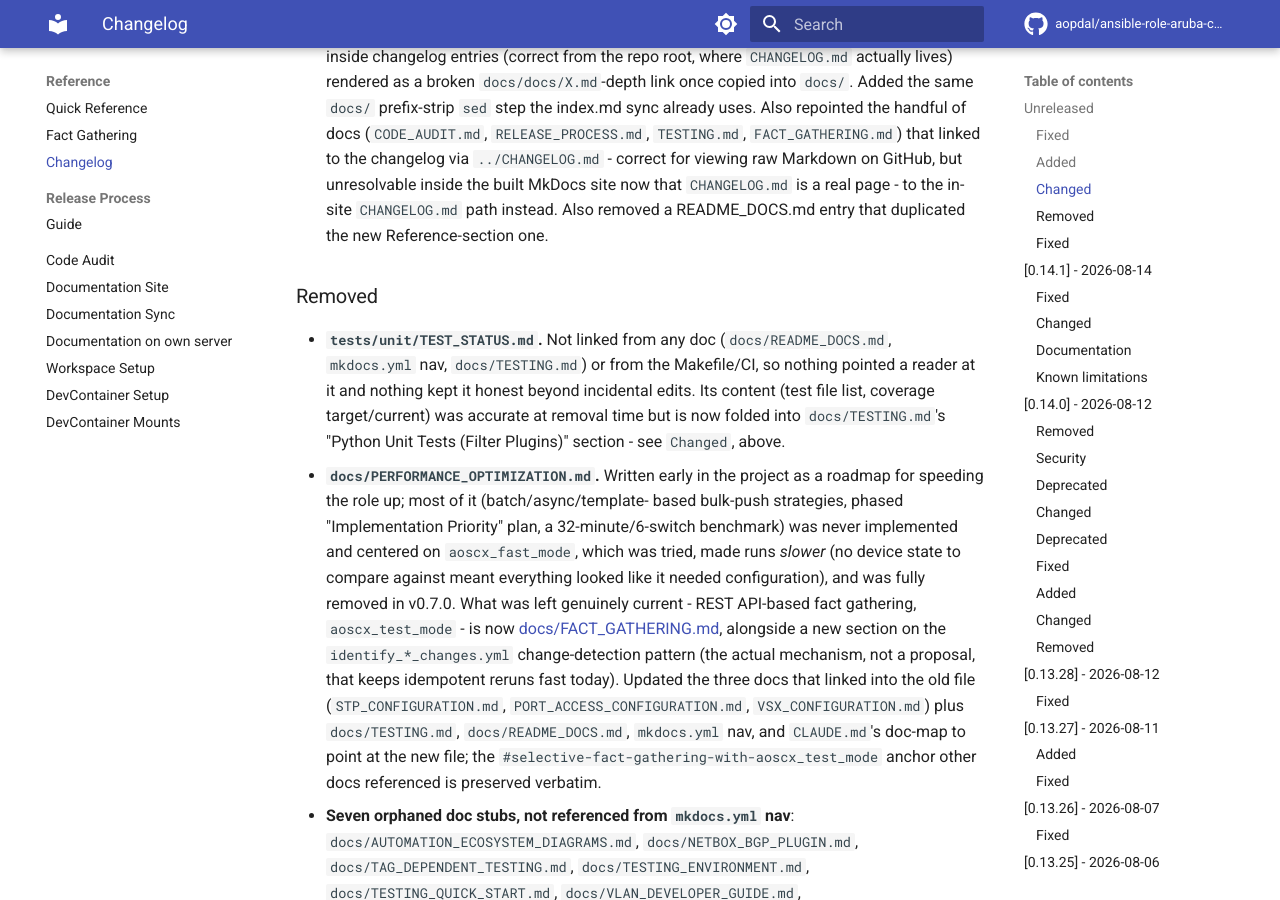
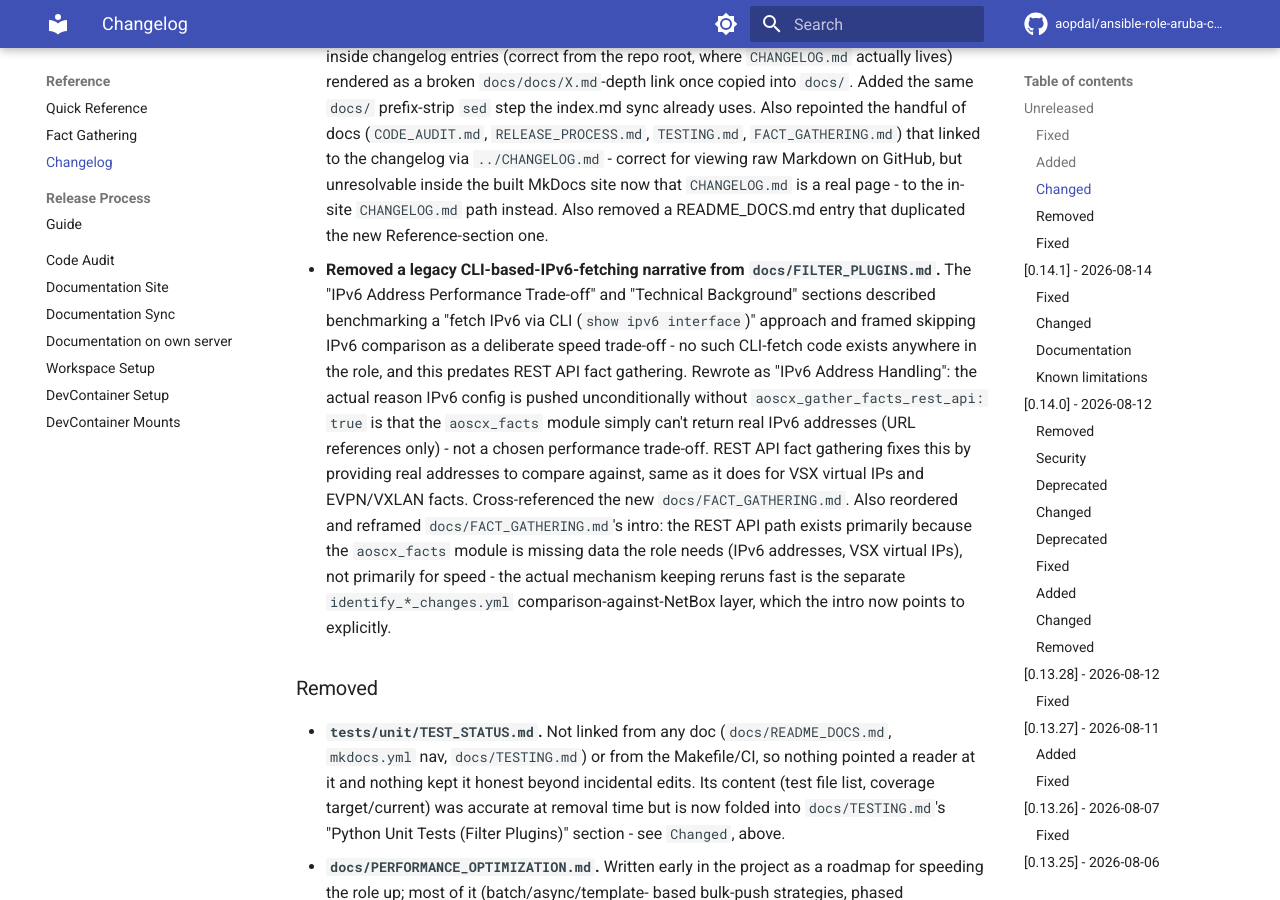
Before and after one commit to aopdal/ansible-role-aruba-cx-switch, an MkDocs documentation site: the page built from docs/CHANGELOG.md, in a window 1280 px wide and 900 px high, scrolled down 2793 px. Built offline with MkDocs 1.6.1 and Material for MkDocs 9.7.7, drawn with Linux system fonts in a browser that asks for light colours; comment, search, counter and statistics services are not loaded.

Commit message:
docs: clean up documentation

````diff
--- a/CHANGELOG.md
+++ b/CHANGELOG.md
@@ -135,6 +135,25 @@
   unresolvable inside the built MkDocs site now that `CHANGELOG.md` is a
   real page - to the in-site `CHANGELOG.md` path instead. Also removed a
   README_DOCS.md entry that duplicated the new Reference-section one.
+- **Removed a legacy CLI-based-IPv6-fetching narrative from
+  `docs/FILTER_PLUGINS.md`.** The "IPv6 Address Performance Trade-off" and
+  "Technical Background" sections described benchmarking a "fetch IPv6
+  via CLI (`show ipv6 interface`)" approach and framed skipping IPv6
+  comparison as a deliberate speed trade-off - no such CLI-fetch code
+  exists anywhere in the role, and this predates REST API fact gathering.
+  Rewrote as "IPv6 Address Handling": the actual reason IPv6 config is
+  pushed unconditionally without `aoscx_gather_facts_rest_api: true` is
+  that the `aoscx_facts` module simply can't return real IPv6 addresses
+  (URL references only) - not a chosen performance trade-off. REST API
+  fact gathering fixes this by providing real addresses to compare
+  against, same as it does for VSX virtual IPs and EVPN/VXLAN facts.
+  Cross-referenced the new `docs/FACT_GATHERING.md`. Also reordered and
+  reframed `docs/FACT_GATHERING.md`'s intro: the REST API path exists
+  primarily because the `aoscx_facts` module is missing data the role
+  needs (IPv6 addresses, VSX virtual IPs), not primarily for speed - the
+  actual mechanism keeping reruns fast is the separate
+  `identify_*_changes.yml` comparison-against-NetBox layer, which the
+  intro now points to explicitly.
 
 ### Removed
 
--- a/README.md
+++ b/README.md
@@ -21,7 +21,7 @@
 - [Features](#features)
 - [Requirements](#requirements)
 - [Installation](#installation)
-- [Documentation](#-documentation)
+- [Documentation](#documentation)
 - [Role Variables](#role-variables)
 - [Example Playbook](#example-playbook)
 - [Usage Examples](#usage-examples)
@@ -44,7 +44,7 @@
 
 ## Getting Started
 
-This section covers using the role for network configuration. For development setup, see [Developer Documentation](#developer-documentation).
+This section covers using the role for network configuration. For development setup, see [Developer Documentation](#developer-environment-docs).
 
 ### Prerequisites
 
--- a/docs/CHANGELOG.md
+++ b/docs/CHANGELOG.md
@@ -135,6 +135,25 @@
   unresolvable inside the built MkDocs site now that `CHANGELOG.md` is a
   real page - to the in-site `CHANGELOG.md` path instead. Also removed a
   README_DOCS.md entry that duplicated the new Reference-section one.
+- **Removed a legacy CLI-based-IPv6-fetching narrative from
+  `docs/FILTER_PLUGINS.md`.** The "IPv6 Address Performance Trade-off" and
+  "Technical Background" sections described benchmarking a "fetch IPv6
+  via CLI (`show ipv6 interface`)" approach and framed skipping IPv6
+  comparison as a deliberate speed trade-off - no such CLI-fetch code
+  exists anywhere in the role, and this predates REST API fact gathering.
+  Rewrote as "IPv6 Address Handling": the actual reason IPv6 config is
+  pushed unconditionally without `aoscx_gather_facts_rest_api: true` is
+  that the `aoscx_facts` module simply can't return real IPv6 addresses
+  (URL references only) - not a chosen performance trade-off. REST API
+  fact gathering fixes this by providing real addresses to compare
+  against, same as it does for VSX virtual IPs and EVPN/VXLAN facts.
+  Cross-referenced the new `docs/FACT_GATHERING.md`. Also reordered and
+  reframed `docs/FACT_GATHERING.md`'s intro: the REST API path exists
+  primarily because the `aoscx_facts` module is missing data the role
+  needs (IPv6 addresses, VSX virtual IPs), not primarily for speed - the
+  actual mechanism keeping reruns fast is the separate
+  `identify_*_changes.yml` comparison-against-NetBox layer, which the
+  intro now points to explicitly.
 
 ### Removed
 
--- a/docs/FACT_GATHERING.md
+++ b/docs/FACT_GATHERING.md
@@ -1,8 +1,13 @@
 # Fact Gathering
 
-The role supports two ways of gathering device facts, and a per-feature
-change-detection layer built on top of them that keeps idempotent reruns
-fast. This page documents both.
+The role supports two ways of gathering device facts. The key difference
+between them is **data completeness**: the default `aoscx_facts` module
+(pyaoscx-based) is missing information the role needs for several
+features, and REST API fact gathering exists to fill those gaps. It also
+happens to be faster, but that's a secondary benefit - the actual
+mechanism that keeps idempotent reruns fast is a separate layer, covered
+in [Change detection](#change-detection-identify__changesyml) below, that
+compares whichever facts were gathered against NetBox's intended state.
 
 > **History**: an earlier `aoscx_fast_mode` variable tried to speed things
 > up by skipping fact gathering entirely. That made runs *slower* in
@@ -11,27 +16,34 @@
 > (and making more API calls) than a normal run. It was deprecated and
 > fully removed in v0.7.0; see [CHANGELOG.md](CHANGELOG.md) if you're
 > looking for it. Use `aoscx_gather_facts_rest_api: true` below instead —
-> it's a genuine speedup, because it keeps device-state comparison intact.
+> it fills in data the default module can't provide, which is what makes
+> accurate comparison (and therefore a genuine speedup) possible.
 
 ## Two fact-gathering modes
 
 | | `aoscx_facts` module (default) | REST API direct (`aoscx_gather_facts_rest_api: true`) |
 |---|---|---|
+| IPv6 addresses | URI references only, not usable for comparison | Actual addresses |
+| VSX virtual IPs | Not included | Included |
+| EVPN/VXLAN facts | Separate queries | Same session |
 | Compatibility | All supported firmware versions | Requires REST API v10.15+ |
 | Typical time (50 interfaces) | 15-30 seconds | 3-5 seconds |
 | API calls | Multiple (per resource) | 2-4 total (single session) |
-| IPv6 addresses | URI references only | Actual addresses |
-| VSX virtual IPs | Not included | Included |
-| EVPN/VXLAN facts | Separate queries | Same session |
 
 Both modes populate the same `network_resources` facts structure the rest
 of the role reads from, so nothing downstream needs to know which mode
-gathered them.
+gathered them. Where a mode can't provide real data for a field (IPv6
+addresses being the main case - see
+[FILTER_PLUGINS.md](FILTER_PLUGINS.md#ipv6-address-handling)), the role
+falls back to pushing that config unconditionally rather than silently
+getting it wrong.
 
 ## REST API-based fact gathering (recommended)
 
-For faster gathering with more complete data, enable direct REST API
-calls instead of the `aoscx_facts` module:
+The `aoscx_facts` module doesn't expose everything the role needs -
+notably real IPv6 addresses (only URL references) and VSX virtual IPs.
+Enable direct REST API calls instead to get complete data in a single
+session, which is also faster:
 
 ```yaml
 # group_vars or playbook
--- a/docs/FILTER_PLUGINS.md
+++ b/docs/FILTER_PLUGINS.md
@@ -180,11 +180,11 @@
 - With filtering: Only tasks for actual changes
 - Time saved: Significant reduction in L3 configuration phase
 
-### IPv6 Address Performance Trade-off
+### IPv6 Address Handling
 
-**Default implementation**: Always configure, suppress false positives
-
-IPv6 addresses in AOS-CX device facts are returned as REST API URL references:
+IPv6 addresses are a special case because the `aoscx_facts` module (the
+default fact-gathering path) only returns them as REST API URL
+references, not the actual addresses:
 
 ```json
 {
@@ -192,33 +192,36 @@
 }
 ```
 
-**Challenge**: The actual IPv6 addresses are not available in facts, only URL references to where they can be fetched.
+Without real addresses to compare against, the role has no way to know
+whether a given IPv6 address is already configured. **Without REST API
+fact gathering enabled, IPv6 configuration is therefore always pushed
+unconditionally** - still idempotent at the CLI level (duplicate commands
+have no effect), but every run reports `changed: true` for these tasks
+even when nothing actually changed.
 
-**Solution — REST API Facts** (`aoscx_gather_facts_rest_api: true`):
-
-`tasks/gather_facts_rest_api.yml` queries the REST API at `depth=2`, which returns actual IPv6 addresses (and VSX virtual IPs) instead of URL references. The result is stored in `aoscx_enhanced_interface_facts` and passed to `get_interfaces_needing_config_changes()` as the `enhanced_facts` argument. When present, the filter performs full IPv6 comparison and only configures addresses that are missing.
+**Fix — REST API fact gathering** (`aoscx_gather_facts_rest_api: true`):
+`tasks/gather_facts_rest_api.yml` queries the REST API at `depth=2`, which
+returns actual IPv6 addresses (and VSX virtual IPs) instead of URL
+references. The result is stored in `aoscx_enhanced_interface_facts` and
+passed to `get_interfaces_needing_config_changes()` as the
+`enhanced_facts` argument. When present, the filter performs full IPv6
+comparison against NetBox's intended state and only configures addresses
+that are actually missing - the same compare-device-facts-to-NetBox
+approach used for IPv4 and everywhere else in the role. See
+[FACT_GATHERING.md](FACT_GATHERING.md) for why REST API fact gathering
+exists and how it works.
 
 ```yaml
 # Enable in host_vars or group_vars:
 aoscx_gather_facts_rest_api: true
 ```
 
-**Why Not Always Fetch IPv6 Data Without Enhanced Facts?**
+**Without enhanced facts (default)**:
 
-Testing confirmed that fetching IPv6 addresses via CLI for comparison is **slower** than just applying configuration:
-
-| Approach | Time Cost | Benefit |
-|----------|-----------|---------|
-| Fetch IPv6 via CLI | ~2-3s per interface | Skip config only if no changes |
-| Apply idempotent config | ~0.5s per interface | Always correct, no overhead |
-| Enhanced facts (REST depth=2) | ~2-3s total (one call) | Full comparison for all interfaces |
-
-**Decision without enhanced facts**: For 20+ interfaces, CLI checking would take 40-60 seconds, while applying takes 10-15 seconds.
-
-**Default implementation (enhanced facts disabled)**:
-
-- IPv6 tasks **always execute** (no pre-comparison performed)
-- Configuration remains idempotent at CLI level (duplicate commands have no effect)
+- IPv6 tasks **always execute** (no pre-comparison possible - the base
+  facts module simply doesn't have the data)
+- Configuration remains idempotent at CLI level (duplicate commands have
+  no effect)
 
 **With enhanced facts enabled**:
 
@@ -273,8 +276,13 @@
 
 **IPv6 Configuration**:
 
-- ✅ Default: Apply idempotent configuration without pre-checking (fastest for most environments)
-- ✅ With `aoscx_gather_facts_rest_api: true`: Full IPv6 comparison via one REST API call — worth enabling when IPv6 changes are infrequent and skipping unchanged interfaces matters
+- ✅ Without `aoscx_gather_facts_rest_api: true`: the `aoscx_facts` module
+  can't provide real IPv6 addresses to compare against, so configuration
+  is applied unconditionally every run (idempotent at the CLI level, but
+  always reports `changed`)
+- ✅ With `aoscx_gather_facts_rest_api: true`: full IPv6 comparison
+  against NetBox via one REST API call - the recommended setting; see
+  [FACT_GATHERING.md](FACT_GATHERING.md)
 
 **Debugging**:
 
--- a/docs/PORT_ACCESS_CONFIGURATION.md
+++ b/docs/PORT_ACCESS_CONFIGURATION.md
@@ -9,7 +9,7 @@
 4. [Change detection and idempotency](#change-detection-and-idempotency)
 5. [Cleanup](#cleanup)
 6. [Task ordering and tags](#task-ordering-and-tags)
-7. [Known limitation: mac-groups](#known-limitation-mac-groups)
+7. [Not yet implemented: mac-groups](#not-yet-implemented-mac-groups)
 8. [Operational notes](#operational-notes)
 
 ## How port-access is modelled in NetBox
--- a/docs/VSX_CONFIGURATION.md
+++ b/docs/VSX_CONFIGURATION.md
@@ -5,7 +5,7 @@
 
 1. [How VSX is modelled in NetBox](#how-vsx-is-modelled-in-netbox)
 2. [Config context fields](#config-context-fields)
-3. [Complete example (primary + secondary)](#complete-example-primary--secondary)
+3. [Complete example (primary + secondary)](#complete-example-primary-secondary)
 4. [Change detection and idempotency](#change-detection-and-idempotency)
 5. [Task ordering and tags](#task-ordering-and-tags)
 6. [Operational notes](#operational-notes)
--- a/docs/index.md
+++ b/docs/index.md
@@ -21,7 +21,7 @@
 - [Features](#features)
 - [Requirements](#requirements)
 - [Installation](#installation)
-- [Documentation](#-documentation)
+- [Documentation](#documentation)
 - [Role Variables](#role-variables)
 - [Example Playbook](#example-playbook)
 - [Usage Examples](#usage-examples)
@@ -44,7 +44,7 @@
 
 ## Getting Started
 
-This section covers using the role for network configuration. For development setup, see [Developer Documentation](#developer-documentation).
+This section covers using the role for network configuration. For development setup, see [Developer Documentation](#developer-environment-docs).
 
 ### Prerequisites
 
````
Also changed, not shown: other parts of docs/FILTER_PLUGINS.md (+0 -19 lines).
